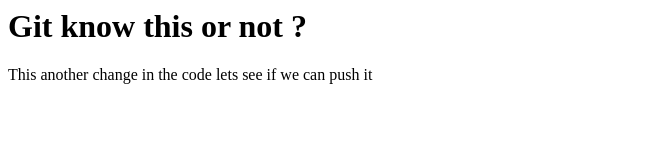
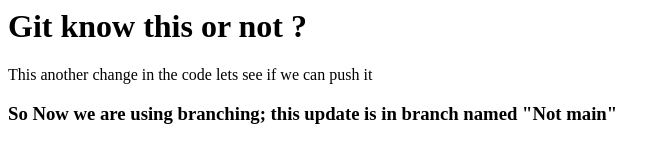
Before and after one commit to shivamvasudeva/Python_by_CodewithHarry, a plain HTML site: page index.html in a window 1280 px wide. Shown: the whole page, without its empty margins (0-670 px from the left). Drawn offline with Linux system fonts and the light colour scheme.

Commit message:
Chnaged the branch

```diff
--- a/index.html
+++ b/index.html
@@ -1,3 +1,7 @@
 <h1>    Git know this or not ? </h1>
 
 <p>This another change in the code lets see if we can push it</p>
+ <h3>
+     So Now we are using branching;
+     this update is in branch named "Not main"
+ </h3>
```
